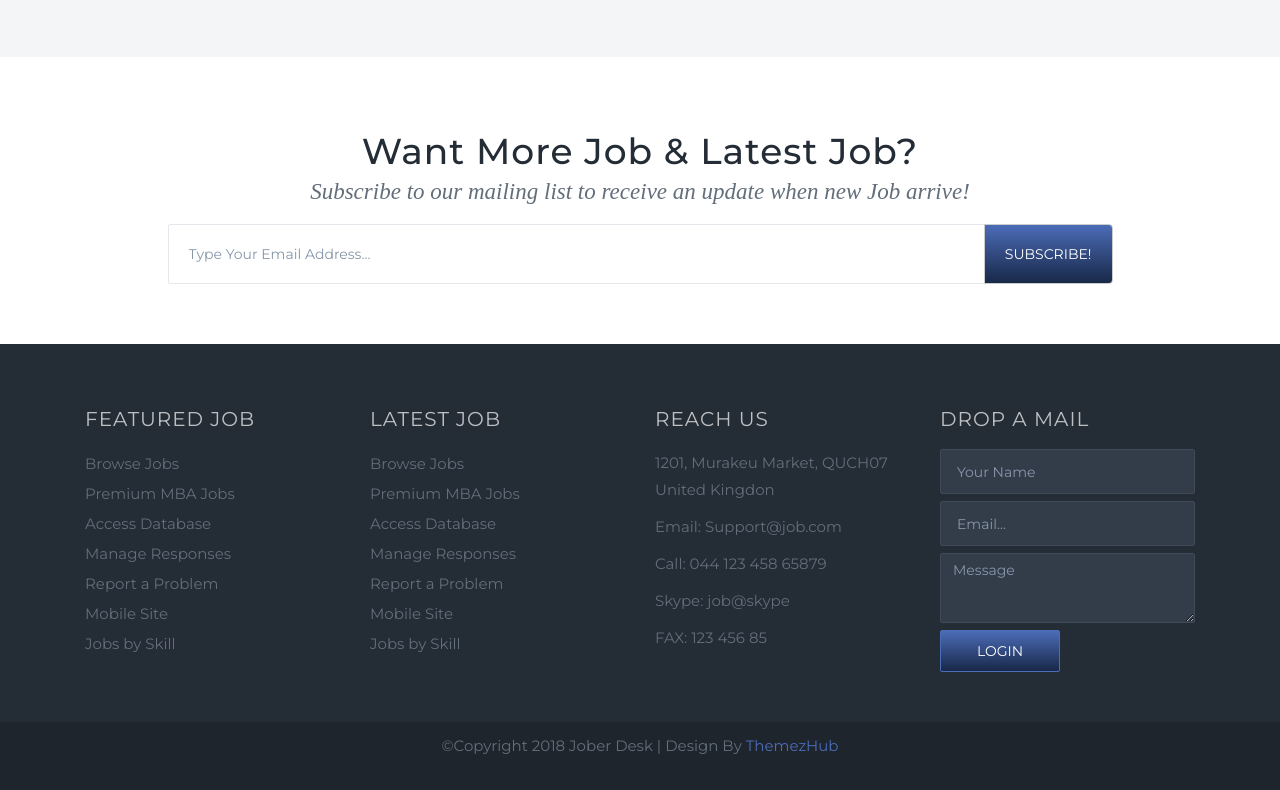
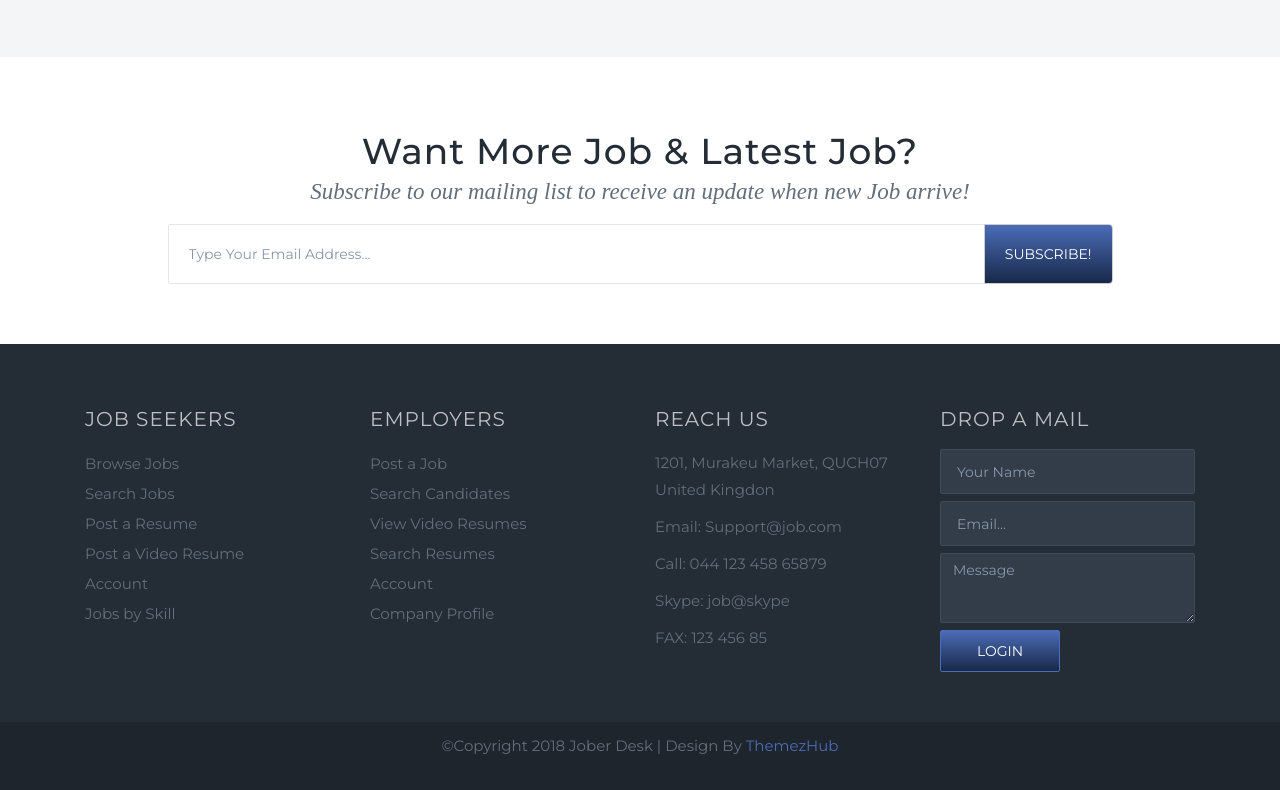
Before and after one commit to ShaunKolich/employment, a plain HTML site: page jober-desk-master/index.html in a window 1280 px wide. Shown: the part 4436-5226 px from the top of the page. Drawn offline with Linux system fonts and the light colour scheme.

Commit message:
Added information in the footer

```diff
--- a/jober-desk-master/index.html
+++ b/jober-desk-master/index.html
@@ -526,29 +526,27 @@
 	<footer>
 		<div class="container">
 			<div class="col-md-3 col-sm-6">
-				<h4>Featured Job</h4>
+				<h4>Job Seekers</h4>
 				<ul>
 					<li><a href="#">Browse Jobs</a></li>
-					<li><a href="#">Premium MBA Jobs</a></li>
-					<li><a href="#">Access Database</a></li>
-					<li><a href="#">Manage Responses</a></li>
-					<li><a href="#">Report a Problem</a></li>
-					<li><a href="#">Mobile Site</a></li>
+					<li><a href="#">Search Jobs</a></li>
+					<li><a href="#">Post a Resume</a></li>
+					<li><a href="#">Post a Video Resume</a></li>
+					<li><a href="#">Account</a></li>
 					<li><a href="#">Jobs by Skill</a></li>
 				</ul>
 			</div>
 
 			<div class="col-md-3 col-sm-6">
-				<h4>Latest Job</h4>
+				<h4>Employers</h4>
 				<ul>
-					<li><a href="#">Browse Jobs</a></li>
-					<li><a href="#">Premium MBA Jobs</a></li>
-					<li><a href="#">Access Database</a></li>
-					<li><a href="#">Manage Responses</a></li>
-					<li><a href="#">Report a Problem</a></li>
-					<li><a href="#">Mobile Site</a></li>
-					<li><a href="#">Jobs by Skill</a></li>
-				</ul>
+					<li><a href="#">Post a Job</a></li>
+					<li><a href="#">Search Candidates</a></li>
+					<li><a href="#">View Video Resumes</a></li>
+					<li><a href="#">Search Resumes</a></li>
+					<li><a href="#">Account</a></li>
+					<li><a href="#">Company Profile</a></li>
+					</ul>
 			</div>
 
 			<div class="col-md-3 col-sm-6">
```
